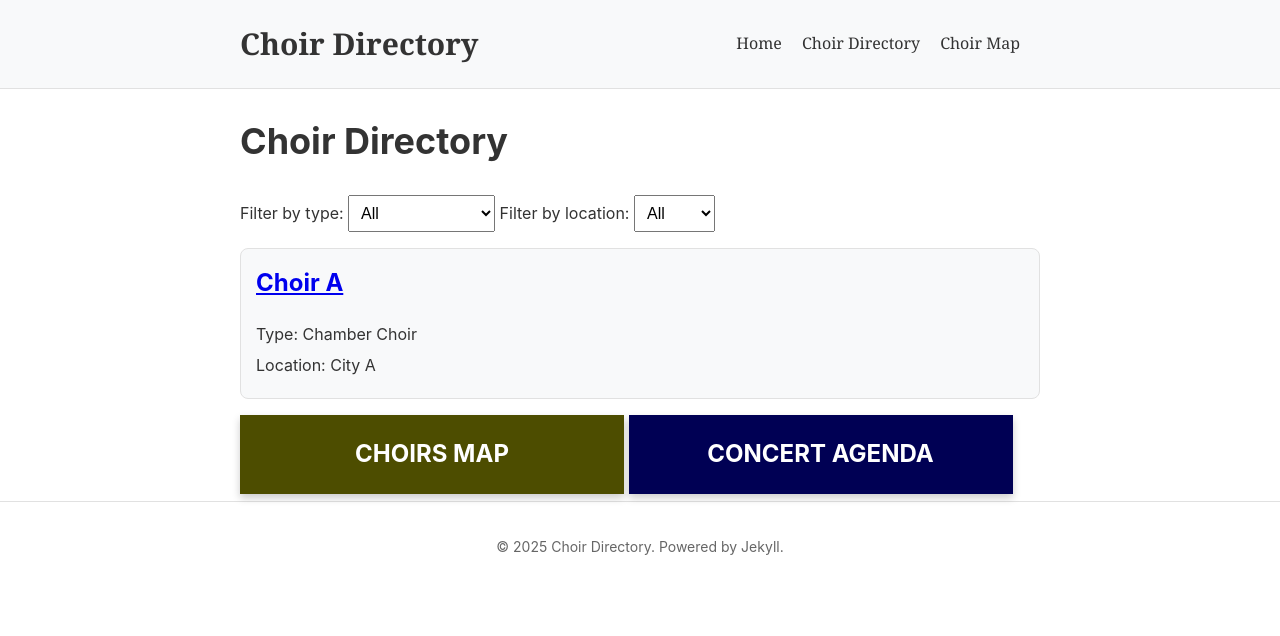
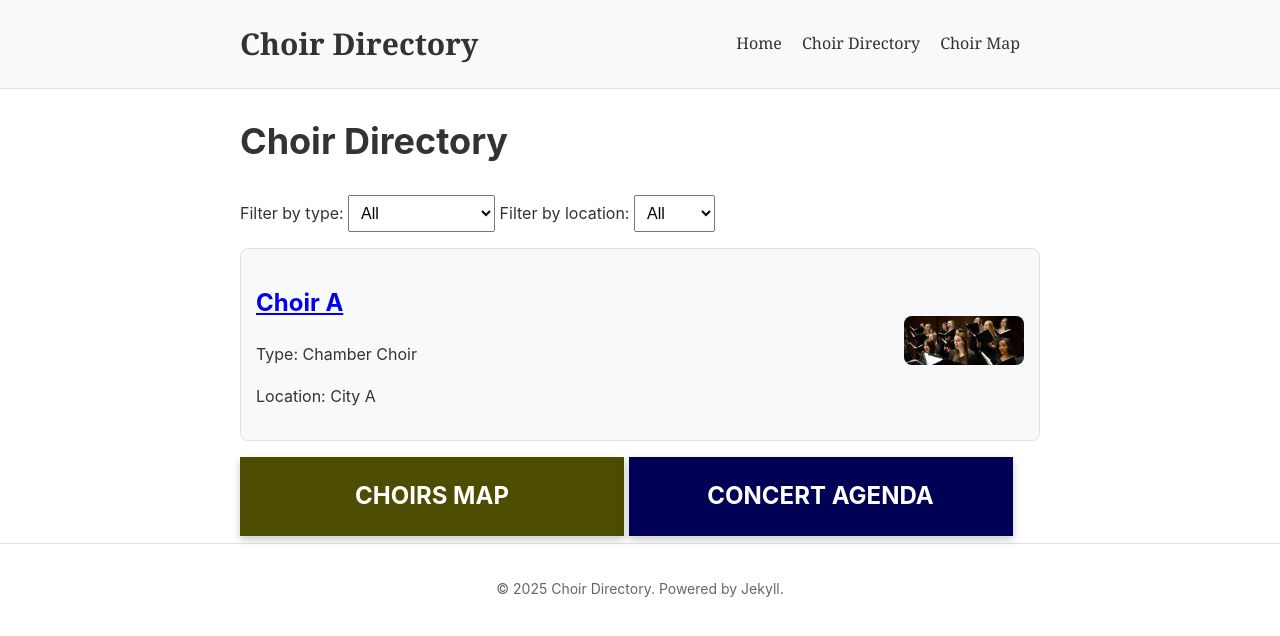
Before and after one commit to jllobera/choir-directory, a Jekyll site: the page built from directory.html, in a window 1280 px wide. Shown: the top 636 px of the page. Built offline with Jekyll 4.4.1, drawn with Linux system fonts in a browser that asks for light colours; a script that is not in the unit is left out.

Commit message:
Update directory.html
Add choir image in directory.

```diff
--- a/directory.html
+++ b/directory.html
@@ -27,9 +27,16 @@ title: Choir Directory
 <ul id="choir-list">
   {% for choir in site.choirs %}
     <li class="choir-item" data-type="{{ choir.type }}">
-      <h2><a href="{{ choir.url | relative_url }}">{{ choir.name }}</a></h2>
-      <p>Type: {{ choir.type }}</p>
-      <p>Location: {{ choir.location }}</p>
+      <div class="choir-info">
+        <h2><a href="{{ choir.url | relative_url }}">{{ choir.name }}</a></h2>
+        <p>Type: {{ choir.type }}</p>
+        <p>Location: {{ choir.location }}</p>
+      </div>
+      {% if choir.coverimage %}
+        <div class="choir-image">
+          <img src="{{ choir.coverimage | relative_url }}" alt="Cover image for {{ choir.name }}">
+        </div>
+      {% endif %}
     </li>
   {% endfor %}
 </ul>
@@ -80,6 +87,9 @@ title: Choir Directory
   }
 
   .choir-item {
+    display: flex;
+    align-items: center;
+    justify-content: space-between;
     background-color: #f8f9fa;
     border: 1px solid #e1e1e1;
     padding: 15px;
@@ -87,12 +97,15 @@ title: Choir Directory
     border-radius: 8px;
   }
 
-  .choir-item h2 {
-    margin-top: 0;
+  .choir-info {
+    flex: 1; /* Takes up available space */
   }
 
-  .choir-item p {
-    margin: 5px 0;
+  .choir-image img {
+    width: 120px;  /* Adjust width as needed */
+    height: auto;
+    border-radius: 8px;
+    object-fit: cover;
   }
 
   /* Responsive Design for Mobile */
@@ -111,8 +124,14 @@ title: Choir Directory
     }
 
     .choir-item {
-      padding: 10px;
-      margin: 5px 0;
+      flex-direction: column; /* Stack content vertically */
+      align-items: flex-start;
+    }
+
+    .choir-image img {
+      width: 100%; /* Make the image responsive */
+      max-width: 200px; /* Limit size */
+      margin-top: 10px;
     }
   }
 </style>
```
